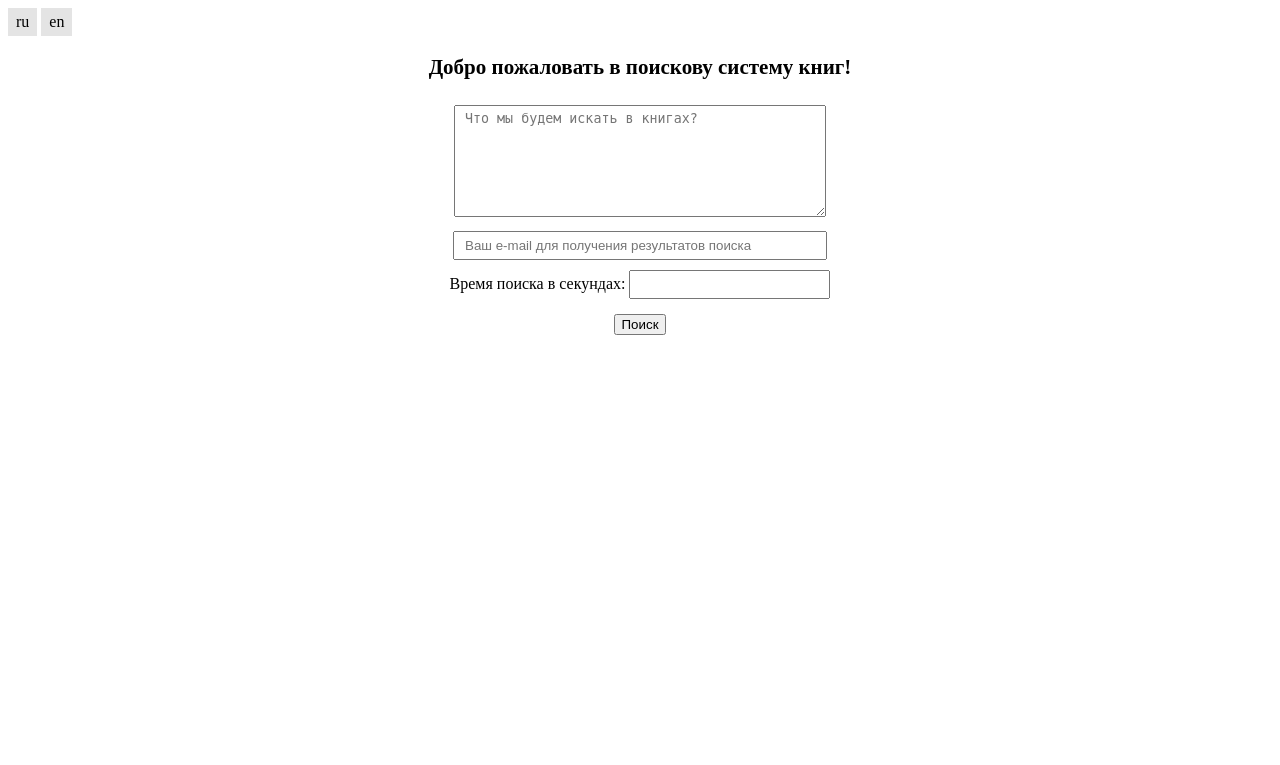
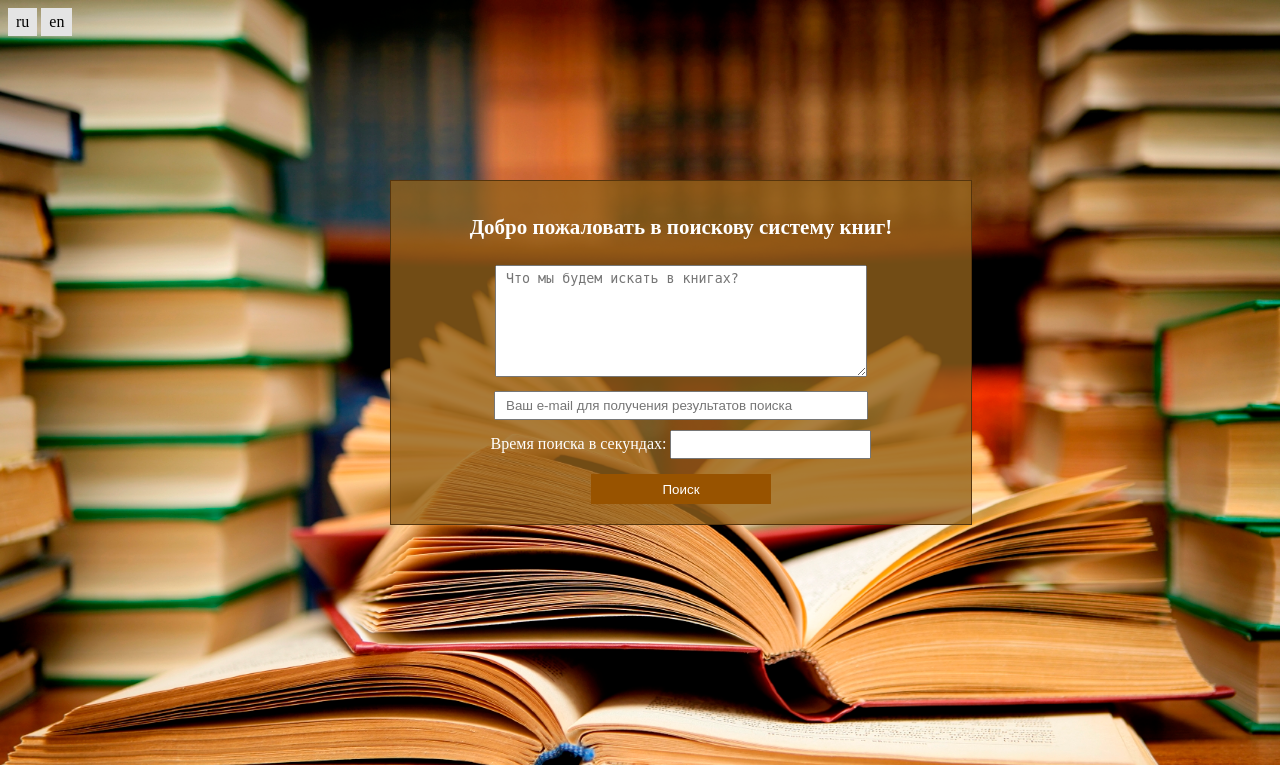
Before and after one commit to NataKuskova/test_task, a Django app: page /ru/ in a window 1280 px wide. Shown: the top 765 px of the page. Run offline with Django 3.2, Linux system fonts and the light colour scheme; parts of the project's set-up code (start-up, migrations or seed data) failed here and were passed over.

Commit message:
Added styles.

```diff
--- a/text_search/static/css/style.css
+++ b/text_search/static/css/style.css
@@ -1,5 +1,23 @@
+body{
+    width: 100%;
+    height: 100%;
+    background: url(../images/back.jpg) no-repeat;
+    background-size: cover;
+    background-attachment: fixed;
+    color: #fff;
+}
 .content{
     text-align: center;
+    width: 540px;
+    margin: 0 auto;
+    padding: 20px;
+    position: absolute;
+    top: 45%;
+    left: 50%;
+    margin-top: -180px;
+    margin-left: -250px;
+    background-color: rgba(146, 98, 28, 0.78);
+    border: 1px solid #56350d;
 }
 h1{
     font-size: 21px;
@@ -20,7 +38,19 @@ form #id_time{
     margin-top: 10px;
 }
 form #search{
+    cursor: pointer;
     margin-top: 15px;
+    border: none;
+    width: 180px;
+    height: 30px;
+    background-color: #985300;
+    color: #fff;
+    -moz-transition: background-color 0.3s 0.1s ease;
+    -o-transition: background-color 0.3s 0.1s ease;
+    -webkit-transition: background-color 0.3s 0.1s ease;
+}
+form #search:hover{
+    background-color: #a75f09;
 }
 .lang{
     color: #000;
```
Also changed, not shown: text_search/static/images/back.jpg (added).
